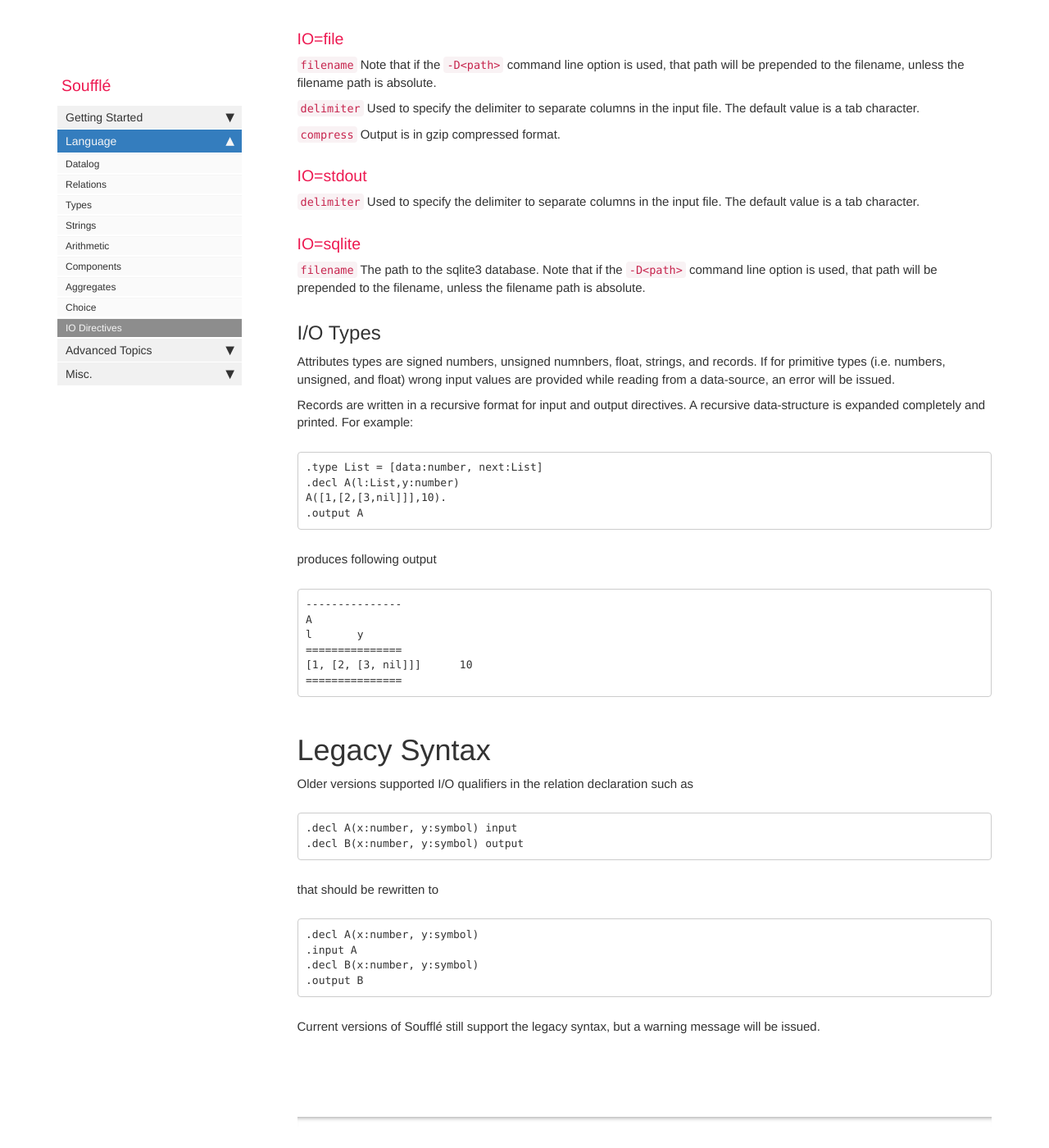
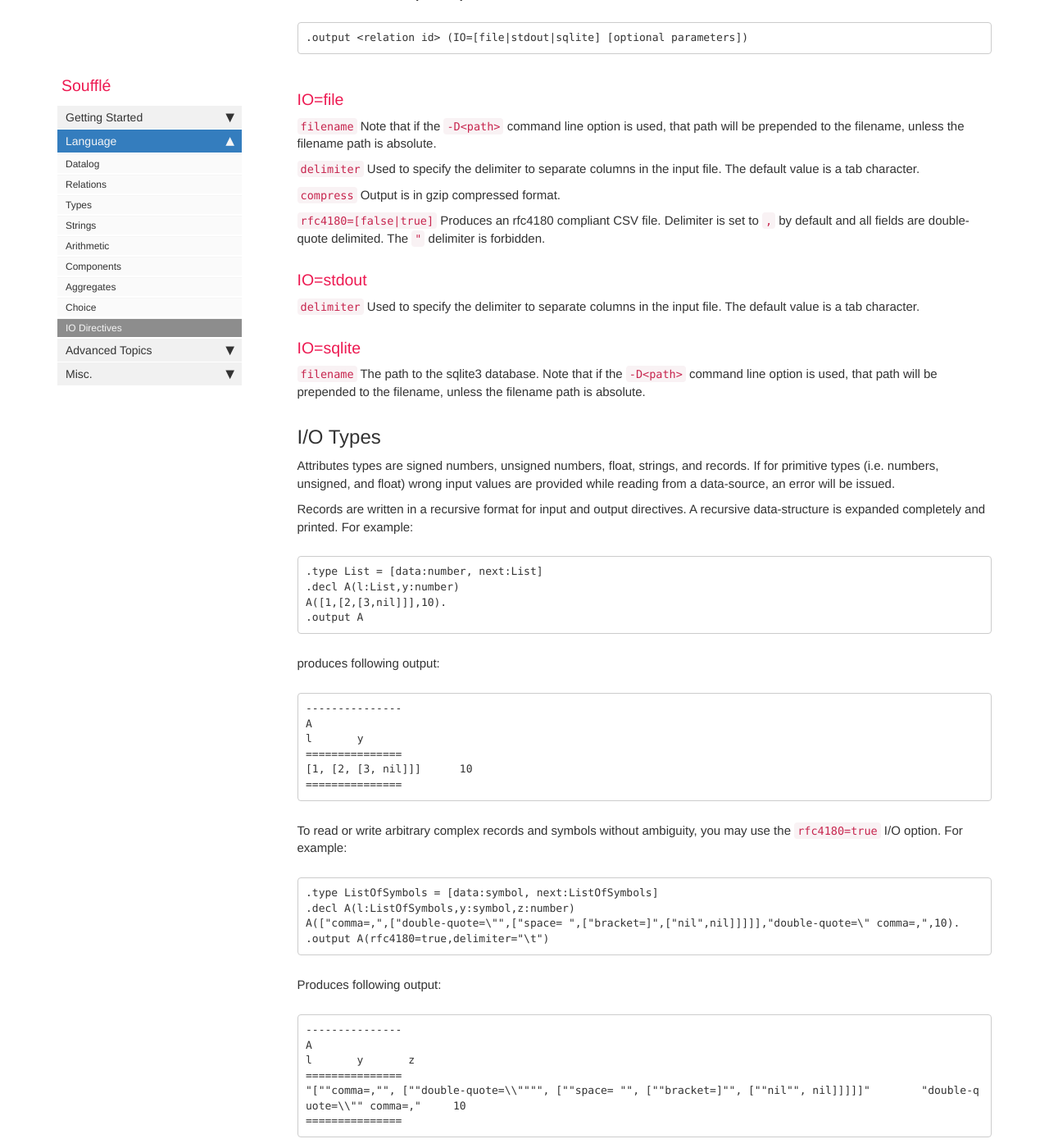
Before and after one commit to souffle-lang/souffle-lang.github.io, a Jekyll site: the page built from pages/docs/io.md, in a window 1280 px wide and 1400 px high, scrolled down 3000 px. Shown: the whole window at 82% size. Built offline with Jekyll 4.4.1, drawn with Linux system fonts in a browser that asks for light colours; comment, search, counter and statistics services are not loaded; some of the changed text lies outside the part shown.

Commit message:
documentation of io option rfc4180

````diff
--- a/pages/docs/io.md
+++ b/pages/docs/io.md
@@ -101,6 +101,9 @@ Input is assumed to be in gzip compressed format. By default, gzip compressed in
 `headers`
 The header can be enabled by `headers=on` (which is default) or surpressed by `headers=off`.
 
+`rfc4180=[false|true]`
+Enables the [rfc4180](https://datatracker.ietf.org/doc/html/rfc4180) compatibility mode. Delimiter is set to `,` by default and double-quotes are only allowed to enclose fields. Two consecutive double-quote characters `""` in a double-quote enclosed field encode for a single double-quote in the actual value. The `"` delimiter is forbidden.
+
 ### IO=stdin
 `delimiter`
 Used to specify the delimiter to separate columns in the input file. The default value is a tab character. The order of evaluation of relations is not fixed. This method is not reliable when reading more than one relation from stdin.
@@ -125,6 +128,9 @@ Used to specify the delimiter to separate columns in the input file. The default
 `compress`
 Output is in gzip compressed format.
 
+`rfc4180=[false|true]`
+Produces an rfc4180 compliant CSV file. Delimiter is set to `,` by default and all fields are double-quote delimited.  The `"` delimiter is forbidden.
+
 
 ### IO=stdout
 `delimiter`
@@ -137,7 +143,7 @@ The path to the sqlite3 database. Note that if the `-D<path>` command line optio
 
 ## I/O Types
 
-Attributes types are signed numbers, unsigned numnbers, float, strings, and records. If for primitive types (i.e. numbers, unsigned, and float) wrong input values are provided while reading from a data-source, an error will be issued.
+Attributes types are signed numbers, unsigned numbers, float, strings, and records. If for primitive types (i.e. numbers, unsigned, and float) wrong input values are provided while reading from a data-source, an error will be issued.
 
 Records are written in a recursive format for input and output directives. A recursive data-structure is expanded completely
 and printed.  For example:
@@ -147,13 +153,43 @@ and printed.  For example:
 A([1,[2,[3,nil]]],10).
 .output A
 ```
-produces following output
+produces following output:
 ```
 ---------------
 A
 l	y
 ===============
 [1, [2, [3, nil]]]	10
+===============
+```
+
+To read or write arbitrary complex records and symbols without ambiguity, you may use the `rfc4180=true` I/O option. For example:
+```
+.type ListOfSymbols = [data:symbol, next:ListOfSymbols]
+.decl A(l:ListOfSymbols,y:symbol,z:number)
+A(["comma=,",["double-quote=\"",["space= ",["bracket=]",["nil",nil]]]]],"double-quote=\" comma=,",10).
+.output A(rfc4180=true,delimiter="\t")
+```
+
+Produces following output:
+
+```
+---------------
+A
+l       y       z
+===============
+"[""comma=,"", [""double-quote=\\"""", [""space= "", [""bracket=]"", [""nil"", nil]]]]]"        "double-quote=\\"" comma=,"     10
+===============
+```
+
+Compared to (without the `rfc4180` option):
+
+```
+---------------
+A
+l       y       z
+===============
+[comma=,, [double-quote=\", [space= , [bracket=], [nil, nil]]]]]        double-quote=\" comma=, 10
 ===============
 ```
 
````
